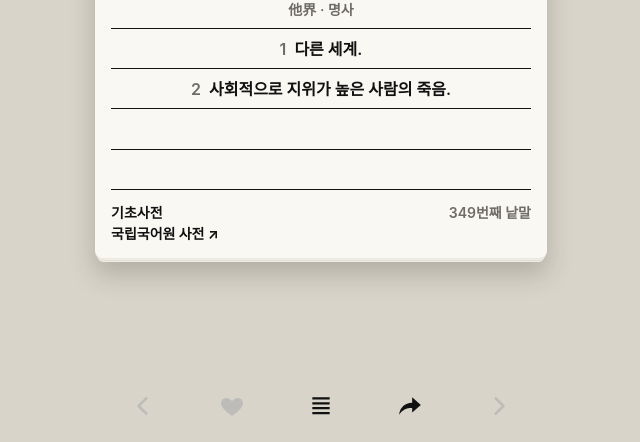
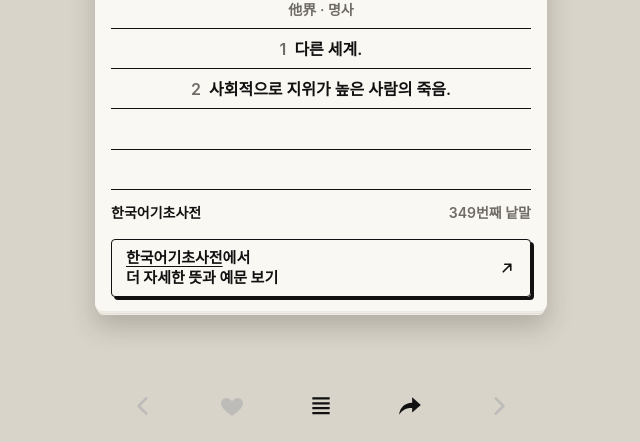
Before and after one commit to kohlucas/korean_daily_calendar, a plain HTML site: page index.html in a window 1280 px wide. Shown: the part 358-800 px from the top of the page, without its empty margins (319-959 px from the left). Drawn offline with Linux system fonts and the light colour scheme.

Commit message:
사전 링크 버튼: 사전 이름별 문구로 강조

```diff
--- a/index.html
+++ b/index.html
@@ -34,6 +34,9 @@ header button.today[hidden]{visibility:hidden;display:block}
 .row .hj{display:inline-block;font-size:12px;font-weight:600;color:var(--mute);border:1px solid var(--mute);border-radius:3px;padding:0 5px;margin-right:7px;line-height:17px;vertical-align:1px}
 .row.d{display:block;font-weight:600;line-height:40px;min-height:0;padding:0 6px;border-bottom:0;background:linear-gradient(to bottom,transparent 38.5px,var(--rule) 38.5px) 0 0/100% 40px repeat-y}
 .foot{display:flex;justify-content:space-between;align-items:flex-start;margin:14px 20px 0;font-size:14px;line-height:1.5}
+#dict{display:flex;align-items:center;justify-content:space-between;gap:10px;margin:16px 16px 0;padding:8px 14px;min-height:52px;border:1.5px solid var(--ink);border-radius:4px;color:var(--ink);text-decoration:none;font-size:15px;font-weight:700;line-height:1.35;box-shadow:3px 3px 0 var(--ink);word-break:keep-all}
+#dict .t{flex:1}#dict u{text-underline-offset:3px}#dict svg{flex:none}
+#dict:active{transform:translate(2px,2px);box-shadow:1px 1px 0 var(--ink)}
 .foot a{color:var(--ink);text-decoration:none}
 .foot .r{text-align:right;color:var(--mute);font-weight:600}
 .spacer{flex:1;min-height:12px}
@@ -174,7 +177,12 @@ function renderDay(){
   $('rows').innerHTML=h;
   const m=$('more'); if(m) m.onclick=()=>{expanded=!expanded;renderDay()};
   const srcName=[...new Set(w.senses.map(s=>s.src).filter(Boolean))].join(' · ')||'출처 확인 중';
-  $('src').innerHTML=esc(srcName)+(w.link?'<br><a href="'+esc(w.link)+'" target="_blank" rel="noopener">국립국어원 사전 ↗</a>':'');
+  const DN={'기초사전':'한국어기초사전'};
+  const dictName=(srcName.split(' · ').map(x=>DN[x]||x))[0]||'';
+  $('src').textContent=srcName.split(' · ').map(x=>DN[x]||x).join(' · ');
+  let b=document.getElementById('dict');
+  if(!b){b=document.createElement('a');b.id='dict';b.target='_blank';b.rel='noopener';$('rows').parentNode.appendChild(b)}
+  if(w.link&&dictName){b.href=w.link;b.style.display='';b.innerHTML='<span class="t"><u>'+esc(dictName)+'</u>에서<br>더 자세한 뜻과 예문 보기</span><svg viewBox="0 0 24 24" width="18" height="18" fill="none" stroke="currentColor" stroke-width="2.2" stroke-linecap="round" stroke-linejoin="round"><path d="M7 17L17 7M9 7h8v8"/></svg>'}else{b.style.display='none'}
   $('no').textContent=w.id+'번째 낱말';
   $('like').classList.toggle('on',likes.includes(w.id));
 }
```
